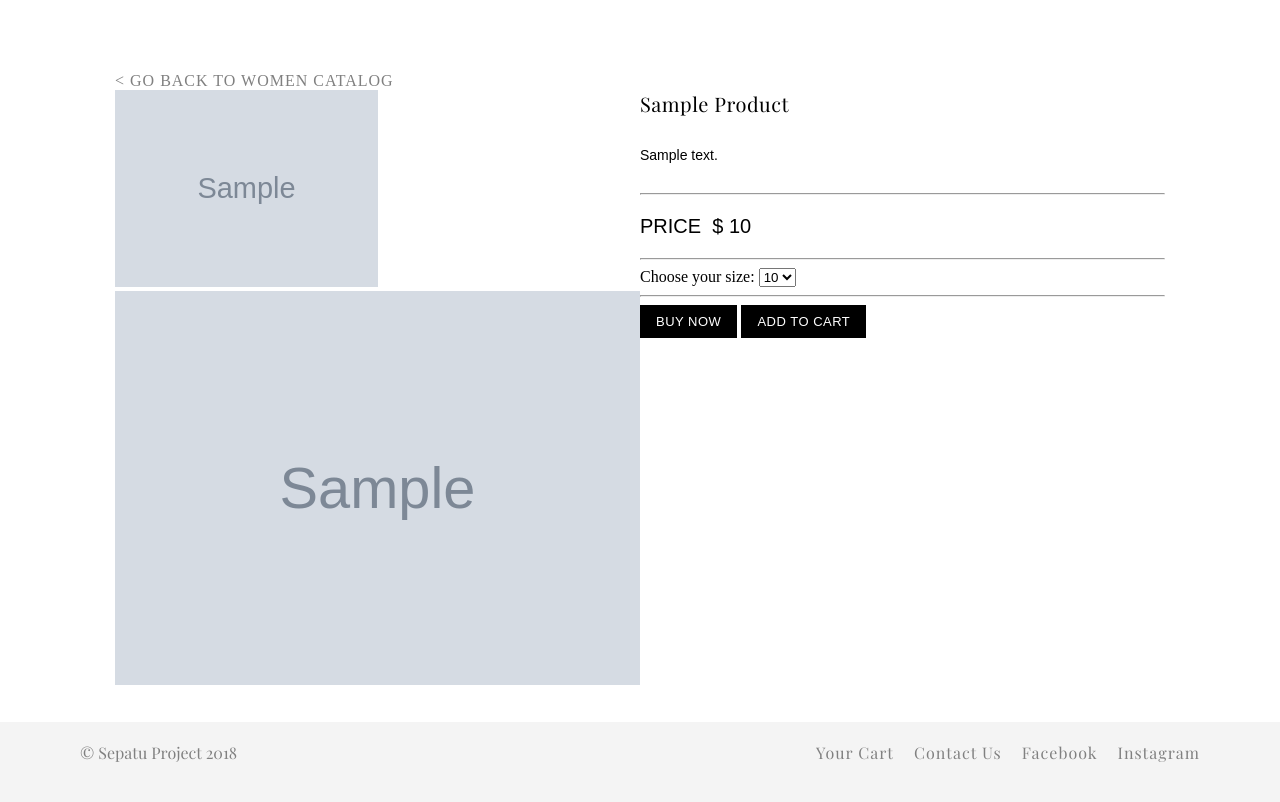
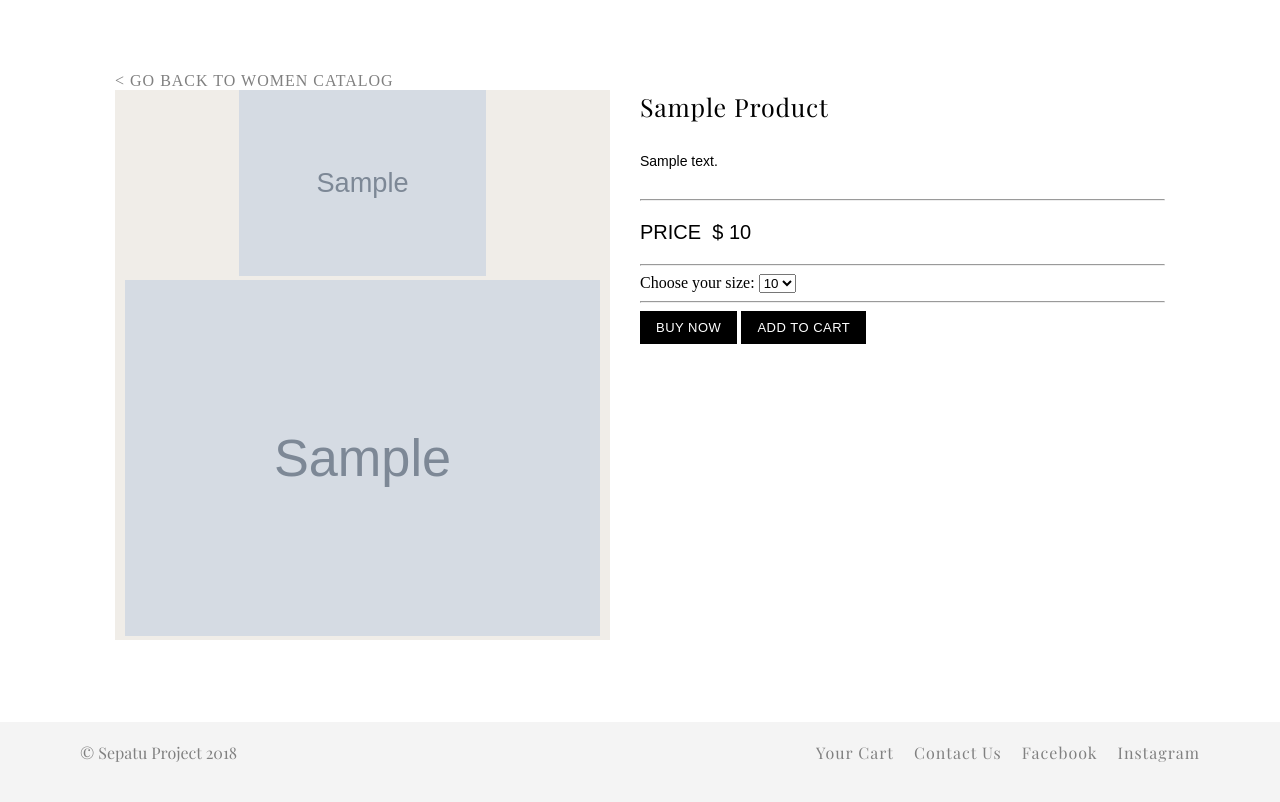
Before and after one commit to ricoardiya/EE4717, a PHP site: page /women-shoe/index.php?productID=1 in a window 1280 px wide. Shown: the part 78-880 px from the top of the page. Run offline with PHP 8.4, Linux system fonts and the light colour scheme; tables that the repository leaves empty hold one stand-in row (values such as "Sample post"); grey boxes marked "Sample" are stand-in pictures; some web fonts are replaced.

Commit message:
Fix picture placement

```diff
--- a/women-shoe/index.php
+++ b/women-shoe/index.php
@@ -24,6 +24,7 @@
         </div>
         <div class="row">
           <div class="col-6">
+            <div class="picture-wrapper">
               <!-- Display picture -->
               <?php
                 $pictures_query = "SELECT * FROM pictures WHERE productID = $productID";
@@ -40,7 +41,8 @@
 
                 $pictures_result = mysqli_query($conn, $pictures_query);
 
-              echo '<div class="row">';
+                echo '<div class="thumbnail">
+                        <div class="row">';
 
                 if (mysqli_num_rows($pictures_result) > 0) {
                   while($picture_row = mysqli_fetch_assoc($pictures_result)){
@@ -52,9 +54,10 @@
                   }
                 }
 
-              echo '</div>'
+                echo '</div></div>'
               ?>
               <script type="text/javascript" src="./display_image.js"></script>
+            </div>
           </div>
           <div class="col-6">
             <!-- Product description -->
--- a/women-shoe/women-shoe.css
+++ b/women-shoe/women-shoe.css
@@ -6,12 +6,26 @@
   padding-top: 150px;
 }
 
+.picture-wrapper {
+  margin-right: 30px;
+  background-color: #f0ede8;
+}
+
+.container {
+  text-align: center;
+}
+
+.thumbnail {
+  padding-left: 10px;
+  padding-right: 10px;
+}
+
 .shoe-name-item {
   font-family: "Playfair Display", serif;
   font-weight: 300;
-  letter-spacing: 0.5px;
+  letter-spacing: 0.8px;
   color: black;
-  font-size: 20px;
+  font-size: 25px;
 }
 
 .description {
@@ -28,6 +42,10 @@
   margin-bottom: 20px;
   font-size: 20px;
   color: black;
+}
+
+.size {
+  font-family: "Montserrat", sans-serif;
 }
 
 .btn-addcart {
```
Also changed, not shown: men-shoe/index.php (+7 -2 lines), men-shoe/men-shoe.css (+13 -0 lines). Lines whose indentation alone changed are shown as unchanged.
